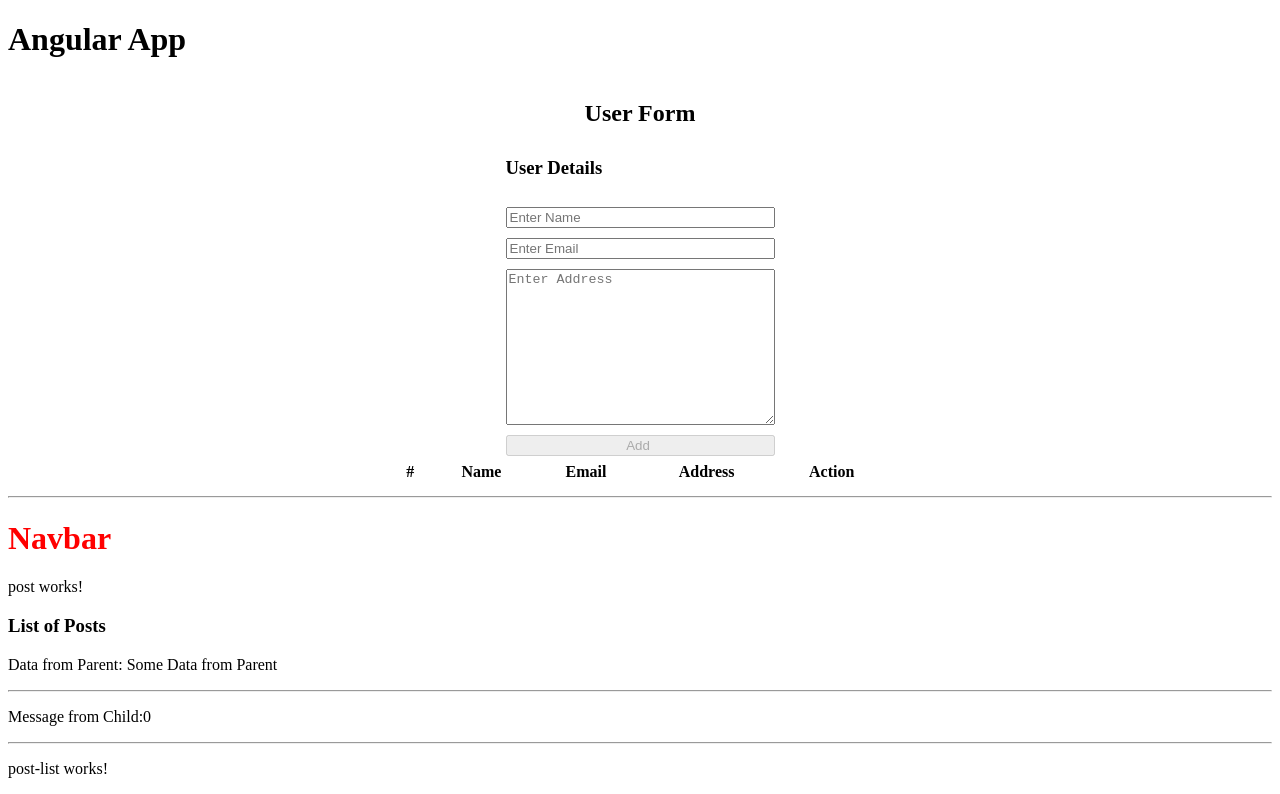
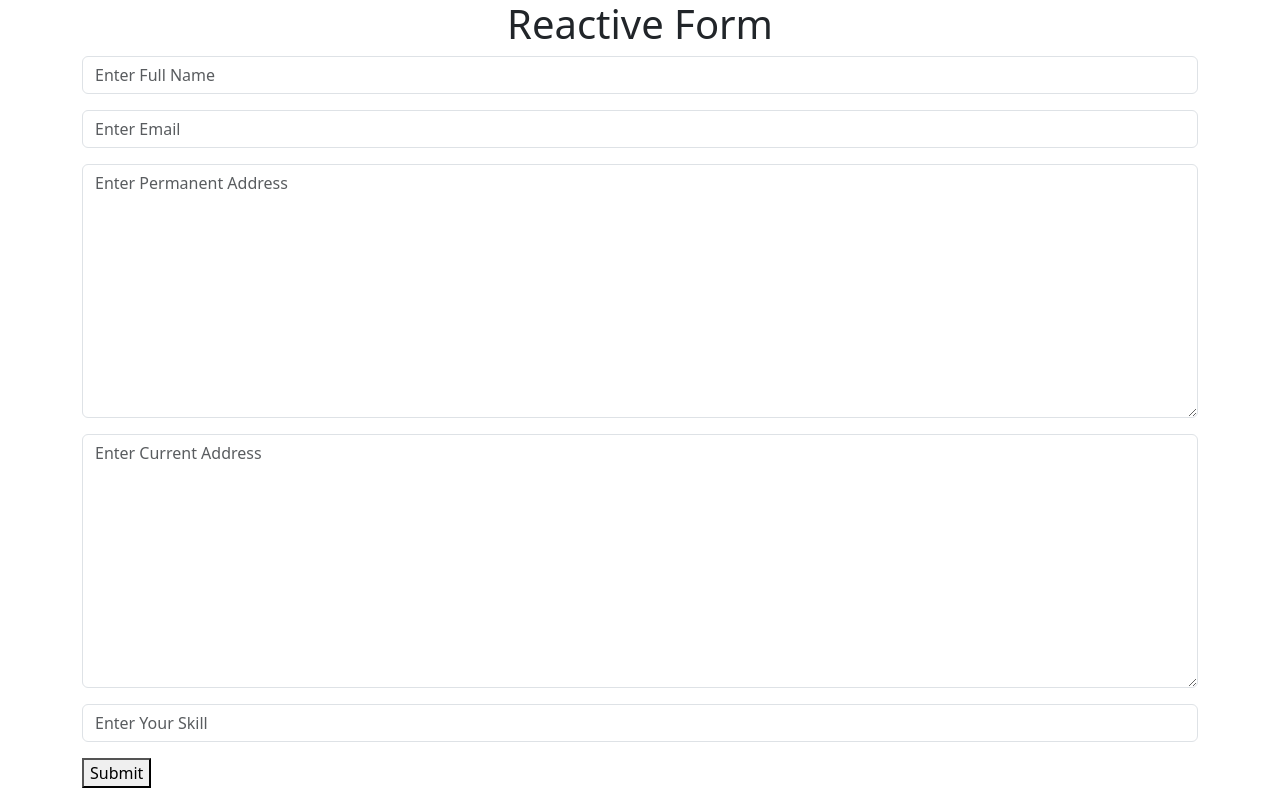
Before and after one commit to shintu0/angular-test, an Angular app: page / in a window 1280 px wide. Shown: the top 794 px of the page. Built offline with nearby package versions, Linux system fonts and the light colour scheme.

Commit message:
Reactive Form Group

```diff
--- a/angular.json
+++ b/angular.json
@@ -25,9 +25,13 @@
               "src/assets"
             ],
             "styles": [
-              "src/styles.css"
+              "src/styles.css",
+              "node_modules/bootstrap/scss/bootstrap.scss",
+              "node_modules/bootstrap-icons/font/bootstrap-icons.css"
             ],
-            "scripts": []
+            "scripts": [
+              "node_modules/bootstrap/dist/js/bootstrap.bundle.min.js"
+            ]
           },
           "configurations": {
             "production": {
--- a/package.json
+++ b/package.json
@@ -18,6 +18,8 @@
     "@angular/platform-browser": "^16.1.0",
     "@angular/platform-browser-dynamic": "^16.1.0",
     "@angular/router": "^16.1.0",
+    "bootstrap": "^5.3.1",
+    "bootstrap-icons": "^1.10.5",
     "rxjs": "~7.8.0",
     "tslib": "^2.3.0",
     "zone.js": "~0.13.0"
--- a/src/app/app.component.html
+++ b/src/app/app.component.html
@@ -1,6 +1,13 @@
-<h1>Angular App</h1>
+<h1 class="text-center" >
+  Reactive Form
+</h1>
+
+<app-reactive-form></app-reactive-form>
+<hr/>
+<br><br><br><br><br>
+<br><br><br><br><br>
+<h1 class="text-center">Template Form</h1>
 <app-user-list></app-user-list>
-
 <hr/>
 <app-navbar></app-navbar>
 <app-post [dataFromParent]="dataForChild" ></app-post>
--- /dev/null
+++ b/src/app/reactive-form/reactive-form.component.html
@@ -0,0 +1,40 @@
+<form [formGroup]="reactiveFormGroup" class="container" (submit)="onSubmit()" >
+
+  <div class="mb-3 form-group">
+    <input formControlName="fullName" type="text" class="form-control" placeholder="Enter Full Name">
+  </div>
+  <div *ngIf="reactiveFormGroup.get('fullName')?.errors && reactiveFormGroup.get('fullName')?.touched" class="alert alert-danger" role="alert">
+    Please enter Full Name
+  </div>
+
+  <div class="mb-3 form-group">
+
+    <input formControlName="email" type="email" class="form-control" placeholder="Enter Email">
+  </div>
+  <div *ngIf="reactiveFormGroup.get('email')?.errors && reactiveFormGroup.get('email')?.touched" class="alert alert-danger" role="alert">
+    Please enter Email
+  </div>
+
+  <div formGroupName="contactDetails">
+
+    <div class="mb-3 form-group">
+
+      <textarea formControlName="permanentAddress" cols="30" class="form-control" placeholder="Enter Permanent Address"
+        rows="10"></textarea>
+    </div>
+    <div class="mb-3 form-group">
+
+      <textarea formControlName="currentAddress" cols="30" class="form-control" placeholder="Enter Current Address"
+        rows="10"></textarea>
+    </div>
+  </div>
+
+  <div class="mb-3 form-group">
+
+    <input #skill type="text" class="form-control" placeholder="Enter Your Skill" (keyup.enter)="onAddSkills(skill)">
+  </div>
+
+  <button type="submit">Submit</button>
+
+
+</form>
--- /dev/null
+++ b/src/app/reactive-form/reactive-form.component.ts
@@ -0,0 +1,33 @@
+import { Component } from '@angular/core';
+import { FormArray, FormControl, FormGroup, Validators } from '@angular/forms';
+
+@Component({
+  selector: 'app-reactive-form',
+  templateUrl: './reactive-form.component.html',
+  styleUrls: ['./reactive-form.component.css'],
+})
+export class ReactiveFormComponent {
+  public reactiveFormGroup: FormGroup;
+
+  constructor() {
+    this.reactiveFormGroup = new FormGroup({
+      fullName: new FormControl('', [Validators.required]),
+      email: new FormControl('', [Validators.required, Validators.email]),
+      skills:new FormArray([]),
+      contactDetails: new FormGroup({
+        permanentAddress: new FormControl('', [Validators.required]),
+        currentAddress: new FormControl(''),
+      }),
+    });
+  }
+
+  onSubmit(){
+    // console.log(this.reactiveFormGroup.get('fullName')?.errors);
+    console.log(this.reactiveFormGroup.value);
+  }
+
+  onAddSkills(skill:HTMLInputElement){
+    (this.reactiveFormGroup.get('skills') as FormArray).push(new FormControl(skill.value));
+    skill.value=''
+  }
+}
```
Also changed, not shown: src/app/app.module.ts (+5 -2 lines), src/app/reactive-form/reactive-form.component.css (added), 2 other files (tests, documents, lock files or other folders).
